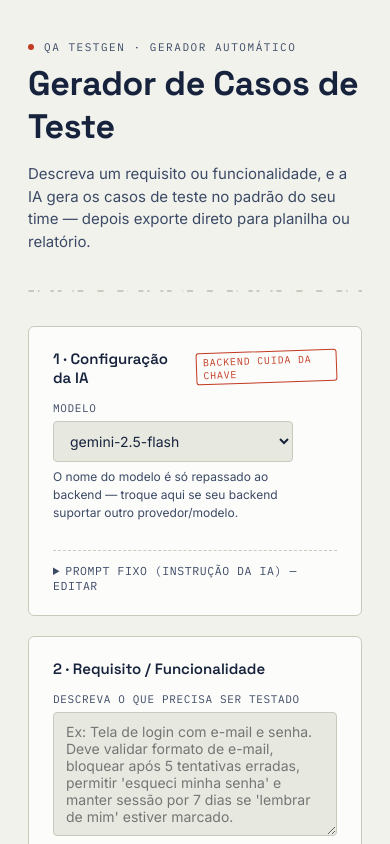
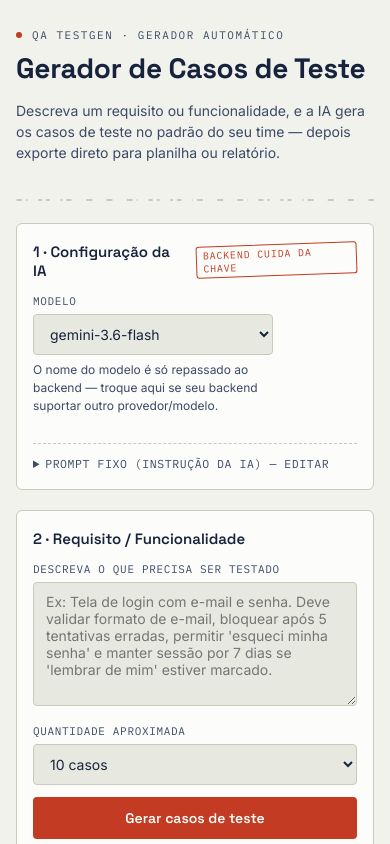
Before and after one commit to Dev-Tigo/Test-Case-Generator, a React (Vite) app: page / in a window 390 px wide. Shown: the top 844 px of the page. Built offline with nearby package versions, Linux system fonts and the light colour scheme; no server answers.

Commit message:
feat: update model options in ConfigPanel and RequirementForm, enhance ResultsTable layout, and improve CSS responsiveness

```diff
--- a/src/components/ConfigPanel.jsx
+++ b/src/components/ConfigPanel.jsx
@@ -10,8 +10,8 @@ export default function ConfigPanel({ model, setModel, systemPrompt, setSystemPr
         <div className="field" style={{ maxWidth: 240 }}>
           <label htmlFor="model">Modelo</label>
           <select id="model" value={model} onChange={(e) => setModel(e.target.value)}>
-            <option value="gemini-2.5-flash">gemini-2.5-flash</option>
-            <option value="gemini-2.0-flash">gemini-2.0-flash</option>
+            <option value="gemini-3.6-flash">gemini-3.6-flash</option>
+            <option value="gemini-3.7-flash">gemini-3.7-flash</option>
           </select>
           <div className="hint">
             O nome do modelo é só repassado ao backend — troque aqui se seu backend
--- a/src/components/RequirementForm.jsx
+++ b/src/components/RequirementForm.jsx
@@ -24,8 +24,8 @@ export default function RequirementForm({ onGenerate, status }) {
         />
       </div>
 
-      <div className="row" style={{ alignItems: 'flex-end' }}>
-        <div className="field" style={{ maxWidth: 220 }}>
+      <div className="selector-row">
+        <div className="field quantity-field">
           <label htmlFor="qty">Quantidade aproximada</label>
           <select id="qty" value={qty} onChange={(e) => setQty(e.target.value)}>
             <option value="6">6 casos</option>
@@ -34,15 +34,18 @@ export default function RequirementForm({ onGenerate, status }) {
             <option value="20">20 casos</option>
           </select>
         </div>
-        <div className="field" style={{ flex: 2 }}>
+
+        <div className="field actions-field">
           <div className="actions">
             <button className="btn-primary" onClick={handleSubmit} disabled={status.loading}>
               Gerar casos de teste
             </button>
-            <StatusMessage status={status} />
+            {!status.error && status.message && <StatusMessage status={status} />}
           </div>
         </div>
       </div>
+
+      {status.error && <div className="actions-error-wrap"><StatusMessage status={status} /></div>}
     </div>
   );
 }
--- a/src/components/ResultsTable.jsx
+++ b/src/components/ResultsTable.jsx
@@ -16,6 +16,7 @@ export default function ResultsTable({ testCases }) {
   }
 
   return (
+    <div className="table-wrap">
       <table>
         <thead>
           <tr>
@@ -52,5 +53,6 @@ export default function ResultsTable({ testCases }) {
           ))}
         </tbody>
       </table>
+    </div>
   );
 }
--- a/src/hooks/useTestCaseGenerator.js
+++ b/src/hooks/useTestCaseGenerator.js
@@ -31,7 +31,7 @@ Regras:
 
 export function useTestCaseGenerator() {
   const [systemPrompt, setSystemPrompt] = useState(DEFAULT_SYSTEM_PROMPT);
-  const [model, setModel] = useState('gemini-2.5-flash');
+  const [model, setModel] = useState('gemini-3.6-flash');
   const [testCases, setTestCases] = useState([]);
   const [status, setStatus] = useState({ message: '', error: false, loading: false });
 
--- a/src/index.css
+++ b/src/index.css
@@ -26,7 +26,7 @@ body {
 .sheet {
   max-width: 980px;
   margin: 0 auto;
-  padding: 40px 28px 90px;
+  padding: 40px clamp(16px, 4vw, 28px) 90px;
 }
 
 /* Letterhead */
@@ -71,6 +71,7 @@ h1 {
   border-radius: 6px;
   padding: 22px 24px;
   margin-bottom: 20px;
+  overflow: hidden;
 }
 .panel-head { display: flex; align-items: baseline; justify-content: space-between; gap: 12px; margin-bottom: 14px; }
 .panel-title { font-family: 'Space Grotesk', sans-serif; font-weight: 600; font-size: 15px; display: flex; align-items: center; gap: 8px; }
@@ -116,6 +117,55 @@ textarea.mono { font-family: 'IBM Plex Mono', monospace; font-size: 12.5px; line
 .field { margin-bottom: 14px; }
 .row { display: flex; gap: 14px; flex-wrap: wrap; }
 .row > .field { flex: 1; min-width: 220px; }
+.selector-row {
+  display: flex;
+  align-items: flex-end;
+  gap: 20px;
+  width: 100%;
+}
+
+.quantity-field,
+.actions-field {
+  margin-bottom: 0;
+}
+
+.quantity-field {
+  width: 220px;
+  min-width: 180px;
+  flex-shrink: 0;
+}
+
+.actions-field {
+  flex: 1;
+  min-width: 0;
+}
+
+.actions {
+  display: flex;
+  flex-wrap: wrap;
+  align-items: center;
+  gap: 10px;
+  width: 100%;
+  min-height: 46px;
+}
+
+.actions-error-wrap {
+  width: 100%;
+  margin-top: 8px;
+}
+
+.actions-field .status,
+.quantity-field .status {
+  margin-top: 8px;
+  width: 100%;
+}
+
+.actions .status {
+  margin-top: 0;
+  width: auto;
+  flex: 1 1 auto;
+  min-width: 180px;
+}
 .hint { font-size: 12px; color: var(--ink-soft); margin-top: 6px; line-height: 1.5; }
 .hint a { color: var(--stamp); }
 
@@ -141,7 +191,7 @@ button:active { transform: translateY(1px); }
 .btn-ghost:hover { background: var(--ink); color: var(--white); }
 .actions { display: flex; gap: 10px; flex-wrap: wrap; align-items: center; }
 
-.status { font-family: 'IBM Plex Mono', monospace; font-size: 12.5px; color: var(--ink-soft); display: flex; align-items: center; gap: 8px; min-height: 18px; }
+.status { font-family: 'IBM Plex Mono', monospace; font-size: 12.5px; color: var(--ink-soft); display: flex; align-items: center; gap: 8px; min-height: 18px; line-height: 1.4; width: 100%; }
 .status.error { color: var(--stamp-dark); }
 .spinner {
   width: 12px; height: 12px; border-radius: 50%;
@@ -151,6 +201,54 @@ button:active { transform: translateY(1px); }
   display: inline-block;
 }
 @keyframes spin { to { transform: rotate(360deg); } }
+
+@media (max-width: 700px) {
+  h1 {
+    font-size: 28px;
+  }
+
+  .panel {
+    padding: 18px 16px;
+  }
+
+  .selector-row {
+    flex-direction: column;
+    align-items: stretch;
+    gap: 12px;
+  }
+
+  .quantity-field {
+    width: 100%;
+    min-width: 0;
+  }
+
+  .actions {
+    width: 100%;
+    min-height: auto;
+  }
+
+  .btn-primary {
+    width: 100%;
+  }
+
+  .actions .status {
+    min-width: 0;
+  }
+}
+
+@media (max-width: 480px) {
+  .sheet {
+    padding-top: 28px;
+  }
+
+  .sub {
+    font-size: 14px;
+  }
+
+  .letterhead {
+    margin-bottom: 22px;
+  }
+}
 
 .results-head { display: flex; justify-content: space-between; align-items: center; flex-wrap: wrap; gap: 12px; margin-bottom: 14px; }
 .count-stamp {
@@ -163,7 +261,13 @@ button:active { transform: translateY(1px); }
   transform: rotate(-1.5deg);
   letter-spacing: .04em;
 }
-table { width: 100%; border-collapse: collapse; font-size: 13px; }
+.table-wrap {
+  width: 100%;
+  overflow-x: auto;
+  -webkit-overflow-scrolling: touch;
+}
+
+table { width: 100%; min-width: 1200px; border-collapse: collapse; font-size: 13px; }
 thead th {
   text-align: left;
   font-family: 'IBM Plex Mono', monospace;
@@ -173,7 +277,17 @@ thead th {
   color: var(--ink-soft);
   border-bottom: 2px solid var(--ink);
   padding: 8px 10px;
+  white-space: nowrap;
 }
+
+thead th:nth-child(2),
+thead th:nth-child(5),
+thead th:nth-child(6),
+thead th:nth-child(7),
+thead th:nth-child(8) {
+  min-width: 210px;
+}
+
 tbody td { padding: 10px; border-bottom: 1px solid var(--line); vertical-align: top; line-height: 1.5; }
 tbody tr:hover { background: var(--paper-alt); }
 .id-cell { font-family: 'IBM Plex Mono', monospace; font-weight: 600; white-space: nowrap; }
```
Lines whose indentation alone changed are shown as unchanged.
